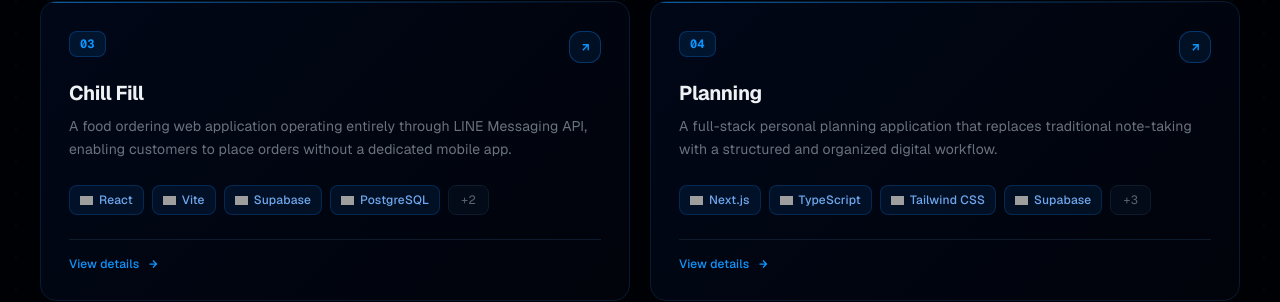
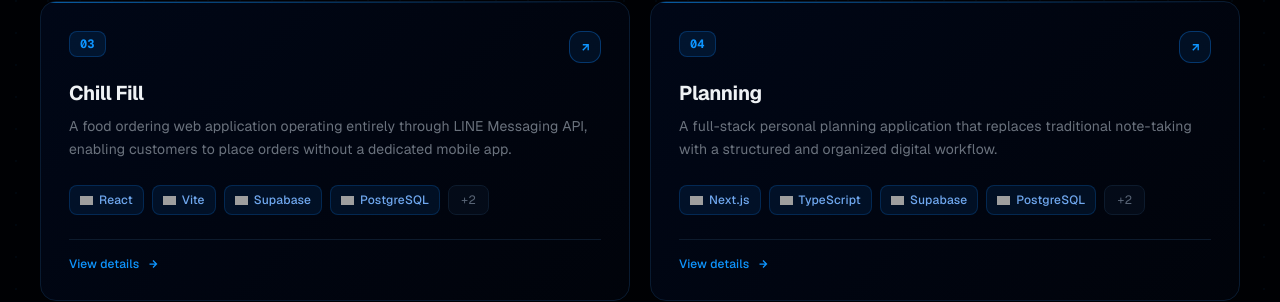
Before and after one commit to Panuwatjr-05/my-resume, a Next.js app: page / in a window 1280 px wide. Shown: the part 1199-1501 px from the top of the page. Built offline with nearby package versions, Linux system fonts and the light colour scheme; grey boxes are pictures that could not be loaded.

Commit message:
add Supabase to NUDorm, remove Tailwind from Planning, fix school years

```diff
--- a/app/page.tsx
+++ b/app/page.tsx
@@ -524,7 +524,7 @@ export default function Home() {
           <div className="space-y-0">
             {[
               { period: "2023 — Present", degree: "B.Sc. Computer Science", school: "Naresuan University, Phitsanulok", status: "In Progress" },
-              { period: "2018 — 2023", degree: "Science-Mathematics Program", school: "Yangklon Wittaya School", status: null },
+              { period: "2020 — 2022", degree: "Science-Mathematics Program", school: "Yangklon Wittaya School", status: null },
             ].map((ed, i) => (
               <div key={i} className="grid sm:grid-cols-[180px_1fr] gap-4 sm:gap-12 py-9 transition-colors hover:bg-white/[0.015] px-4 -mx-4 rounded-2xl"
                 style={{ borderTop: "1px solid var(--border)" }}>
--- a/components/data.ts
+++ b/components/data.ts
@@ -6,7 +6,7 @@ export const projects = [
     tagline: "Dormitory discovery platform for Naresuan University students",
     description:
       "A web application centralizing dormitory listings near Naresuan University, allowing students to search, compare, and choose accommodations in one place.",
-    tech: ["Next.js", "TypeScript", "Prisma", "PostgreSQL", "NextAuth", "Cloudinary", "Vercel"],
+    tech: ["Next.js", "TypeScript", "Prisma", "PostgreSQL", "Supabase", "NextAuth", "Cloudinary", "Vercel"],
     github: "https://github.com/Panuwatjr-05/NUDorm",
     live: "https://nu-dorm.vercel.app",
     images: [
@@ -176,7 +176,7 @@ export const projects = [
     tagline: "Personal planning app replacing traditional note-taking",
     description:
       "A full-stack personal planning application that replaces traditional note-taking with a structured and organized digital workflow.",
-    tech: ["Next.js", "TypeScript", "Tailwind CSS", "Supabase", "PostgreSQL", "Cloudinary", "Vercel"],
+    tech: ["Next.js", "TypeScript", "Supabase", "PostgreSQL", "Cloudinary", "Vercel"],
     github: "https://github.com/Panuwatjr-05/Planning",
     live: "https://planning-pearl-xi.vercel.app",
     images: [
```
